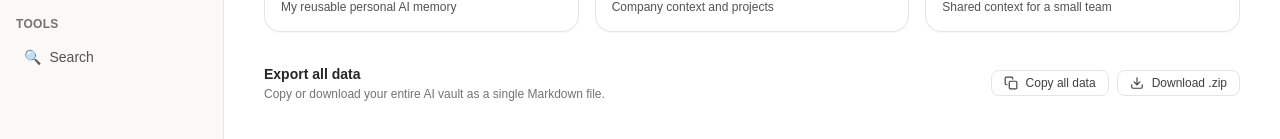
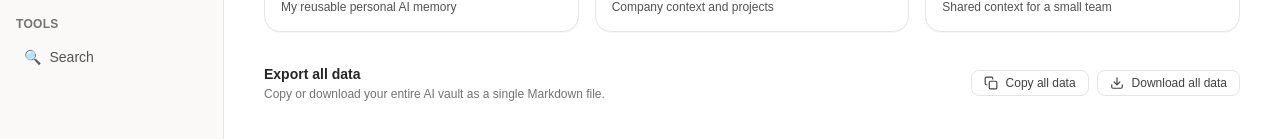
Before and after one commit to Kukomoo/portable-ai-vault-template, a Next.js app in the folder ai-vault-appp/: page / in a window 1280 px wide. Shown: the part 271-410 px from the top of the page. Built offline with nearby package versions, Linux system fonts and the light colour scheme.

Commit message:
fix: rename Download .zip to Download all data on home page

```diff
--- a/ai-vault-appp/app/components/DownloadAllButton.tsx
+++ b/ai-vault-appp/app/components/DownloadAllButton.tsx
@@ -175,10 +175,10 @@ export default function DownloadAllButton({ vaults }: DownloadAllButtonProps) {
     copyStatus === 'error'   ? 'Error'            :
     'Copy all data';
   const dlLabel =
-    dlStatus === 'loading' ? 'Zipping...'    :
-    dlStatus === 'done'    ? 'Downloaded!'   :
-    dlStatus === 'error'   ? 'Error'         :
-    'Download .zip';
+    dlStatus === 'loading' ? 'Downloading...'    :
+    dlStatus === 'done'    ? 'Downloaded!'        :
+    dlStatus === 'error'   ? 'Error'              :
+    'Download all data';
 
   return (
     <div className="flex gap-2">
```
